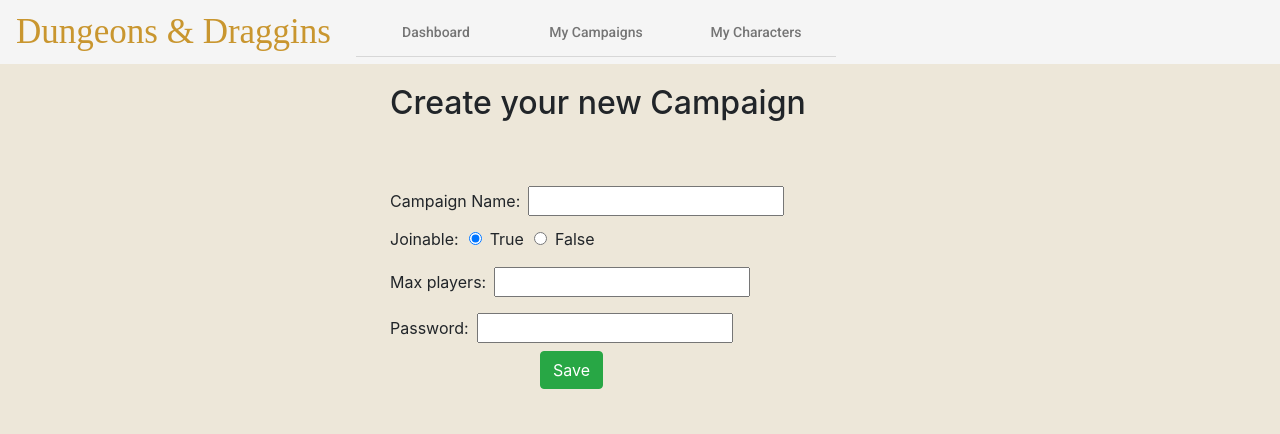
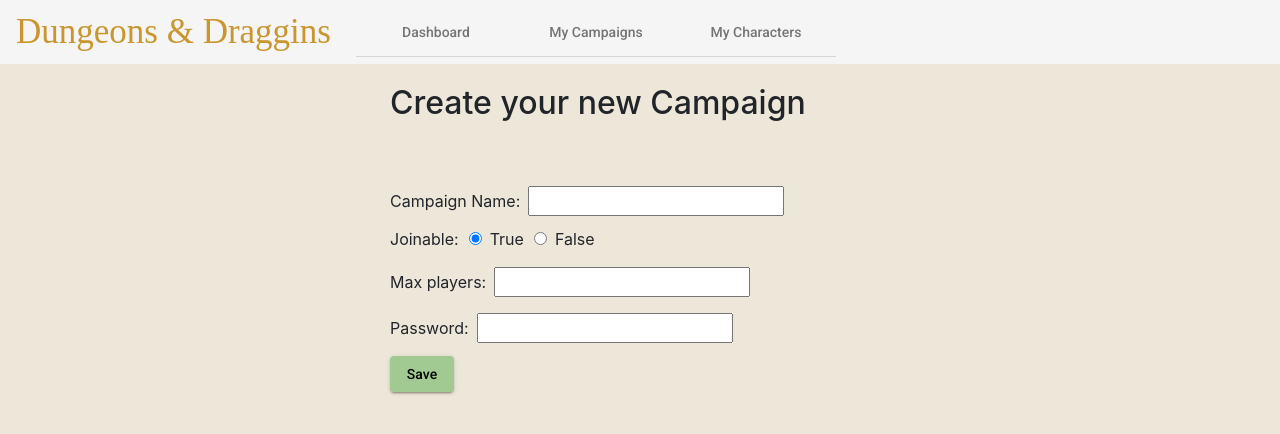
Before and after one commit to JoakimLevorsen/DnDBackend, an Angular app in the folder ClientApp/: page /new in a window 1280 px wide. Shown: the top 434 px of the page. Built offline with nearby package versions, Linux system fonts and the light colour scheme; no server answers; a web font is replaced by a local one.

Commit message:
Play button start

```diff
--- a/ClientApp/src/app/create-campaign/create-campaign.component.css
+++ b/ClientApp/src/app/create-campaign/create-campaign.component.css
@@ -11,8 +11,8 @@ input[type='text'] {
 input[type='number'] {
     margin: 8px;
 }
-button {
-    margin-left: 150px;
+.mat-raised-button {
+    margin-top: 5px;
 }
 h2 {
     text-align: center;
--- a/ClientApp/src/app/create-campaign/create-campaign.component.html
+++ b/ClientApp/src/app/create-campaign/create-campaign.component.html
@@ -20,6 +20,6 @@
         <label for="Password">Password:</label>
         <input type="text" id="Password" [formControl]="password" />
         <br />
-        <button type="submit" class="btn btn-success">Save</button>
+        <button type="submit" mat-raised-button color="primary">Save</button>
     </form>
 </div>
--- a/ClientApp/src/app/myCampaigns/myCampaigns.component.css
+++ b/ClientApp/src/app/myCampaigns/myCampaigns.component.css
@@ -7,11 +7,11 @@ mat-card-content {
     margin-left: 17.5px;
 }
 .row {
-    margin-left: 40px;
+    margin-left: 22px;
     margin-right: 40px;
 }
 .col-lg-3 {
-    margin-top: 50px;
+    margin-top: 40px;
     margin-bottom: 10px;
 }
 h1 {
@@ -27,7 +27,11 @@ h2 {
     margin-top: 40px;
     margin-right: 20px;
 }
-button {
+.mat-raised-button {
+    width: max-content;
+}
+.mat-flat-button {
+    margin-top: 10px;
     margin-bottom: 10px;
     padding: 4px;
     width: max-content;
--- a/ClientApp/src/app/myCampaigns/myCampaigns.component.html
+++ b/ClientApp/src/app/myCampaigns/myCampaigns.component.html
@@ -9,12 +9,15 @@
             <mat-card-content>
                 <p>Participants:</p>
                 <mat-card-subtitle>
-                    <p>{{ campaign.players }</p>
+                    <p>{{ campaign.players }}</p>
                 </mat-card-subtitle>
                 <p>You are playing with:</p>
                 <mat-card-subtitle>
-                    <p>{{ characterName }}</p>
+                    <p>{{ campaign.characterName }}</p>
                 </mat-card-subtitle>
+                <button mat-raised-button color="primary" (click)="onPlay()">
+                    Play
+                </button>
             </mat-card-content>
         </mat-card>
     </div>
@@ -38,12 +41,19 @@
                     <p>{{ dmCampaign.players }}</p>
                 </mat-card-subtitle>
                 <p>Max players: {{ dmCampaign.maxPlayers }}</p>
+                <button mat-raised-button color="primary" (click)="onPlay()">
+                    Play
+                </button>
             </mat-card-content>
         </mat-card>
 
         <div class="row">
             <div class="col-xs-12">
-                <button class="btn-primary" (click)="onCreateNewCampaign()">
+                <button
+                    mat-flat-button
+                    color="primary"
+                    (click)="onCreateNewCampaign()"
+                >
                     Create New Campaign
                 </button>
             </div>
--- a/ClientApp/src/app/myCampaigns/myCampaigns.component.ts
+++ b/ClientApp/src/app/myCampaigns/myCampaigns.component.ts
@@ -18,6 +18,7 @@ export class MyCampaignsComponent implements OnInit {
         this.socket.gameState$.subscribe(g => {
             if (g) {
                 this.myDmCampaigns = g.ownedCampaigns;
+                this.myCampaigns = g.joinedCampaigns;
             }
         });
     }
@@ -25,4 +26,8 @@ export class MyCampaignsComponent implements OnInit {
     onCreateNewCampaign() {
         this.router.navigate(['new']);
     }
+
+    onPlay() {
+        this.router.navigate(['play']);
+    }
 }
```
